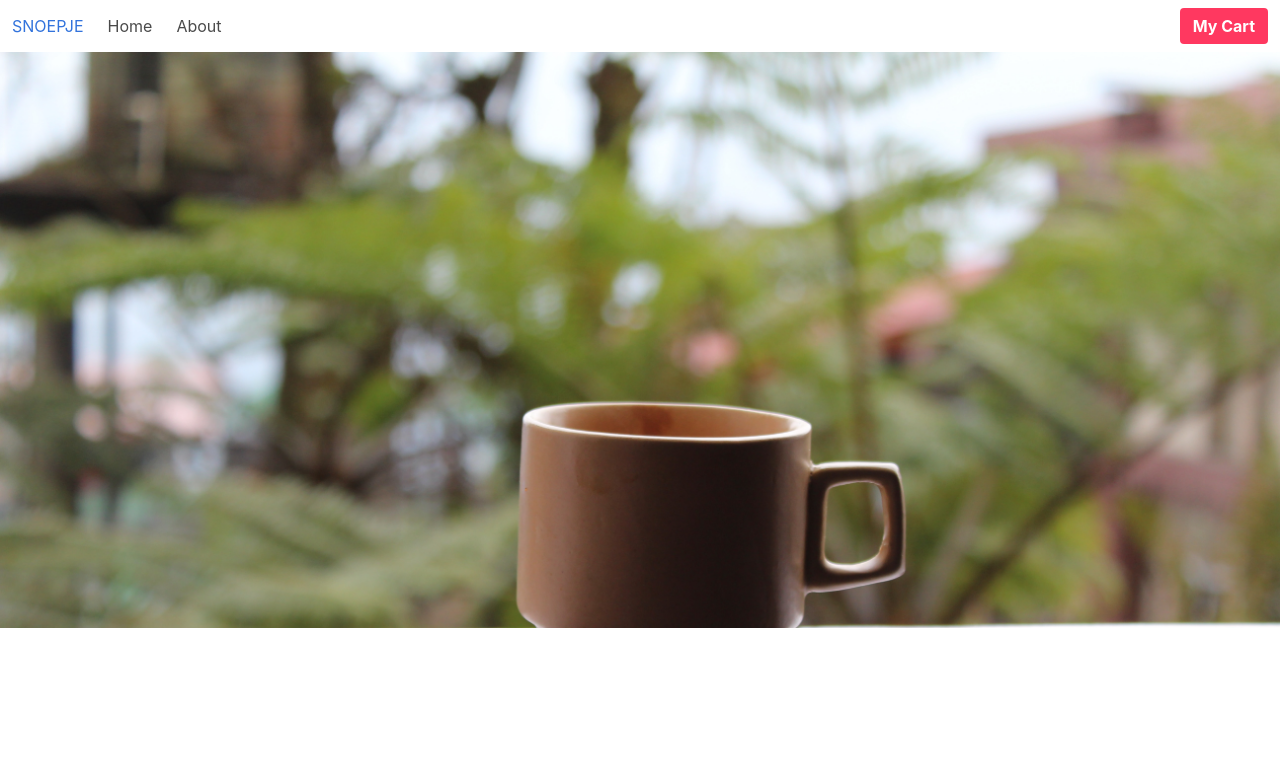
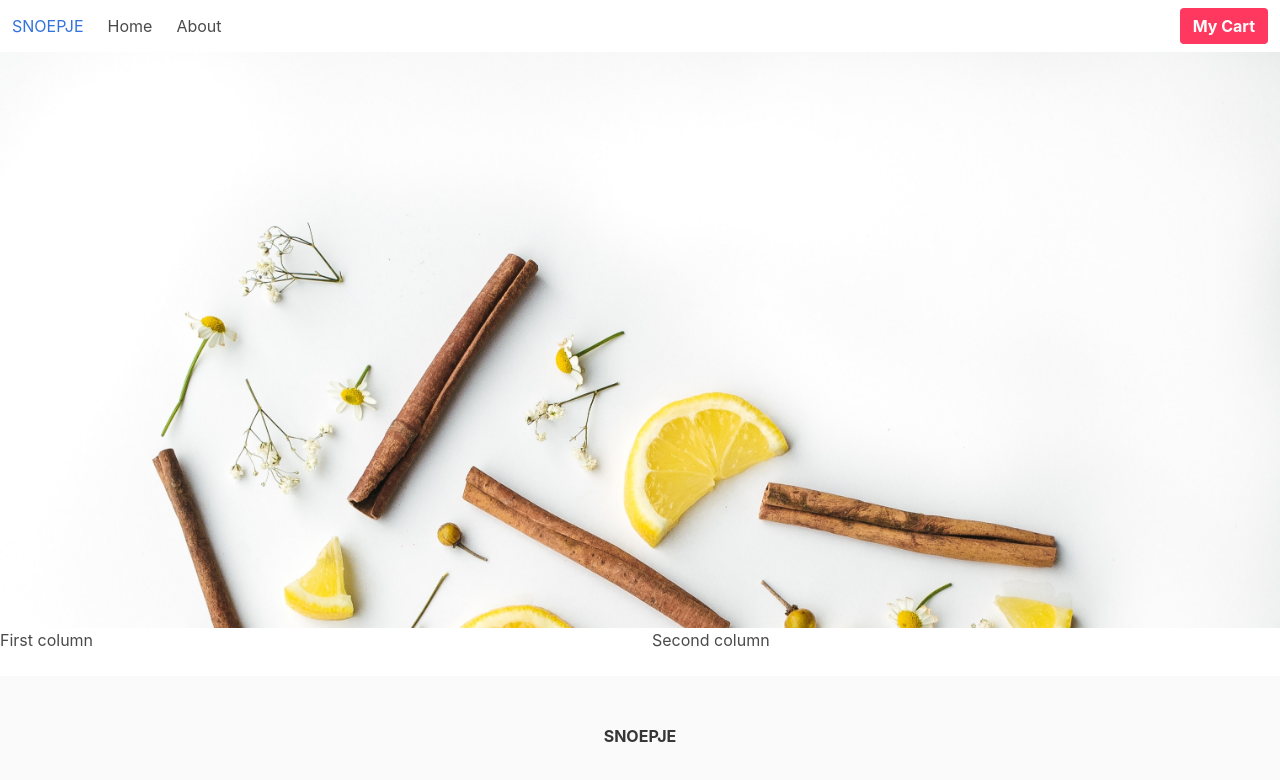
Before and after one commit to natgrant/snoepje, a React (Create React App) app: page /#/ in a window 1280 px wide. Shown: the top 780 px of the page. Built offline with nearby package versions, Linux system fonts and the light colour scheme.

Commit message:
add footer to landing page

```diff
--- /dev/null
+++ b/src/Footer.jsx
@@ -0,0 +1,15 @@
+import React from "react";
+
+export default function Footer() {
+  return (
+    <div>
+      <footer class="footer">
+        <div class="content has-text-centered">
+          <p>
+            <strong>SNOEPJE</strong>
+          </p>
+        </div>
+      </footer>
+    </div>
+  );
+}
--- a/src/Home.js
+++ b/src/Home.js
@@ -1,5 +1,6 @@
 import React, { Component, Fragment } from "react";
 import Nav from "./Nav";
+import Footer from "./Footer";
 
 export default class Home extends Component {
   render() {
@@ -11,6 +12,11 @@ export default class Home extends Component {
             <div class="container" />
           </div>
         </section>
+        <div class="columns">
+          <div class="column">First column</div>
+          <div class="column">Second column</div>
+        </div>
+        <Footer />
       </Fragment>
     );
   }
```
Also changed, not shown: src/images/chai.jpg.
